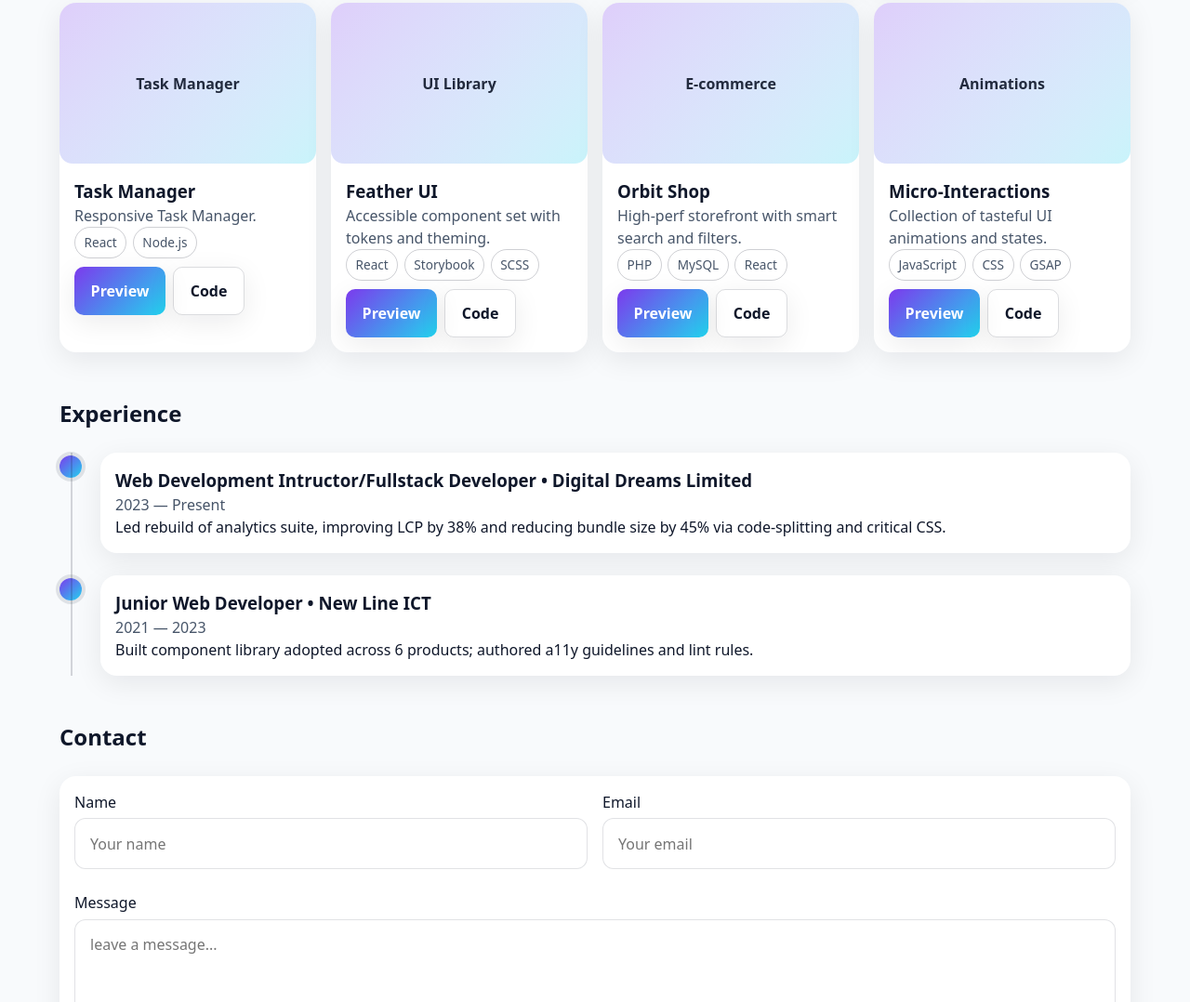
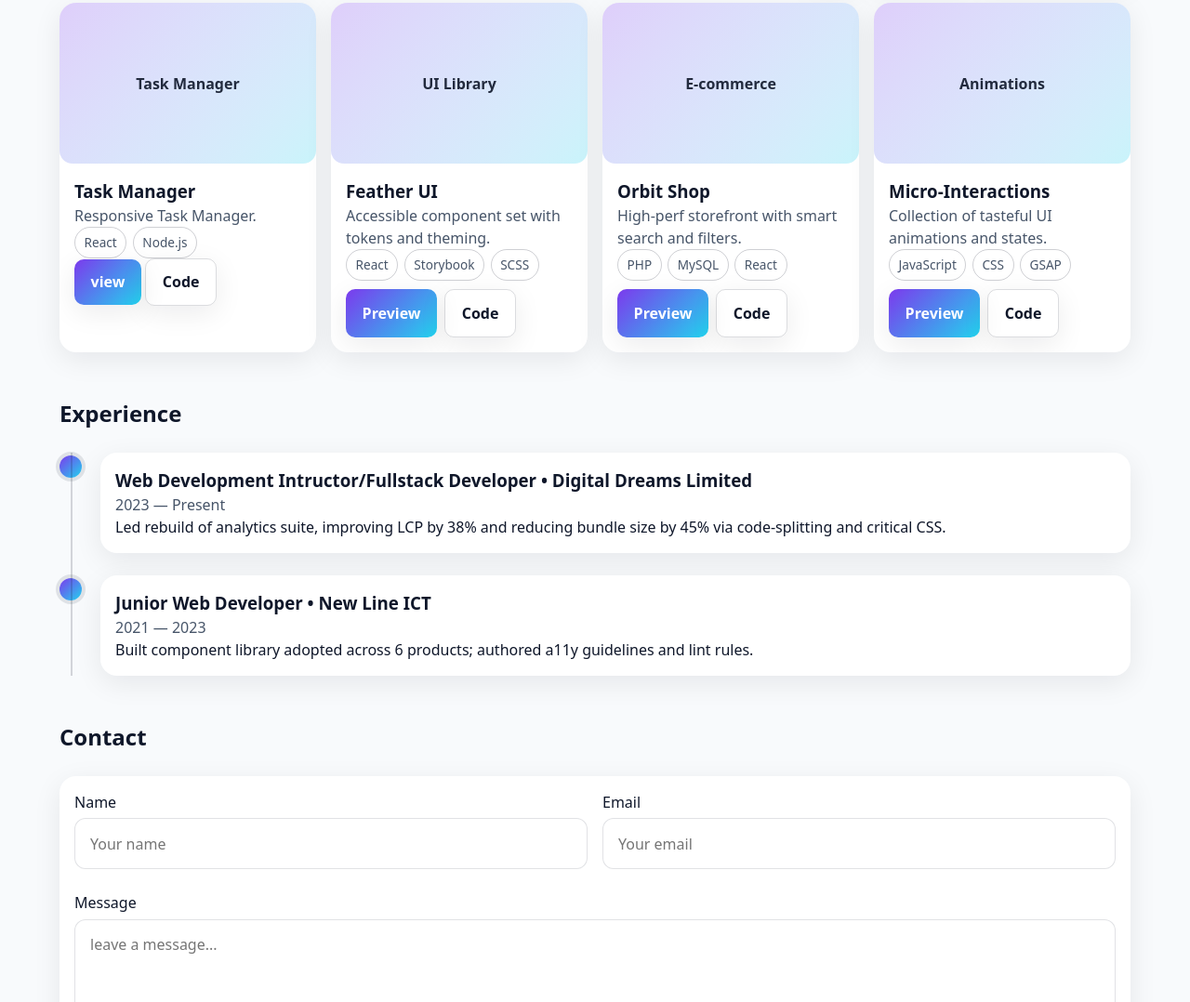
Before and after one commit to donstach/Dominic-, a plain HTML site: page index.html in a window 1280 px wide. Shown: the part 1440-2518 px from the top of the page at 93% size. Drawn offline with Linux system fonts and the light colour scheme.

Commit message:
Update index.html

```diff
--- a/index.html
+++ b/index.html
@@ -587,17 +587,17 @@
               <span class="chip">Node.js</span>
               <!-- <span class="chip">Chart.js</span> -->
             </div>
-            <div class="actions">
+            <div>
               <a
                 class="btn"
                 href="https://task-manager-sand-eta.vercel.app/"
                 target="_blank"
-                data-open="pulse"
-                >Preview</a
+
+                >view</a
               >
               <a
                 class="btn ghost"
-                href="https://github.com/yourusername/analytics-dashboard"
+                href="https://github.com/donstach/task-manager"
                 target="_blank"
                 >Code</a
               >
```
